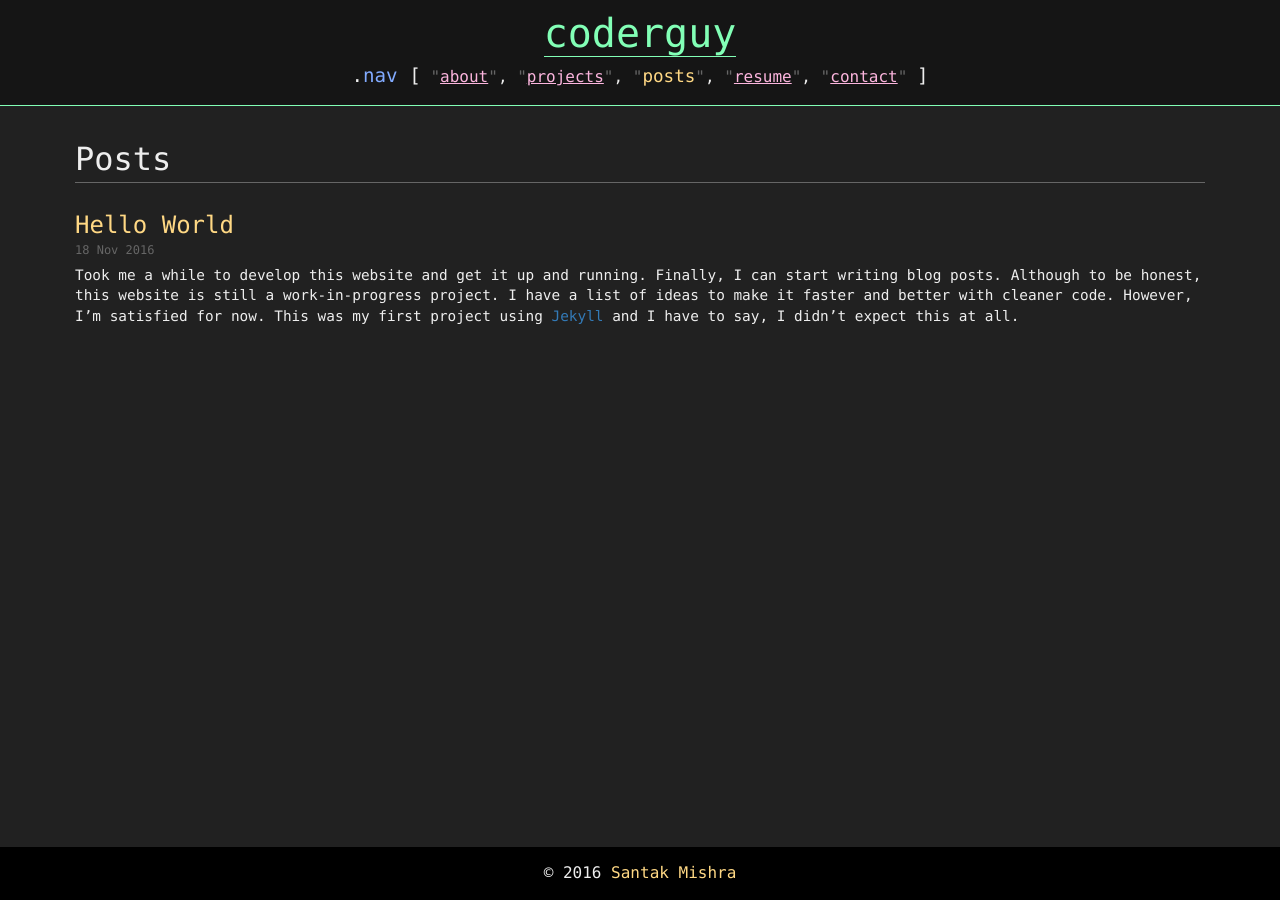
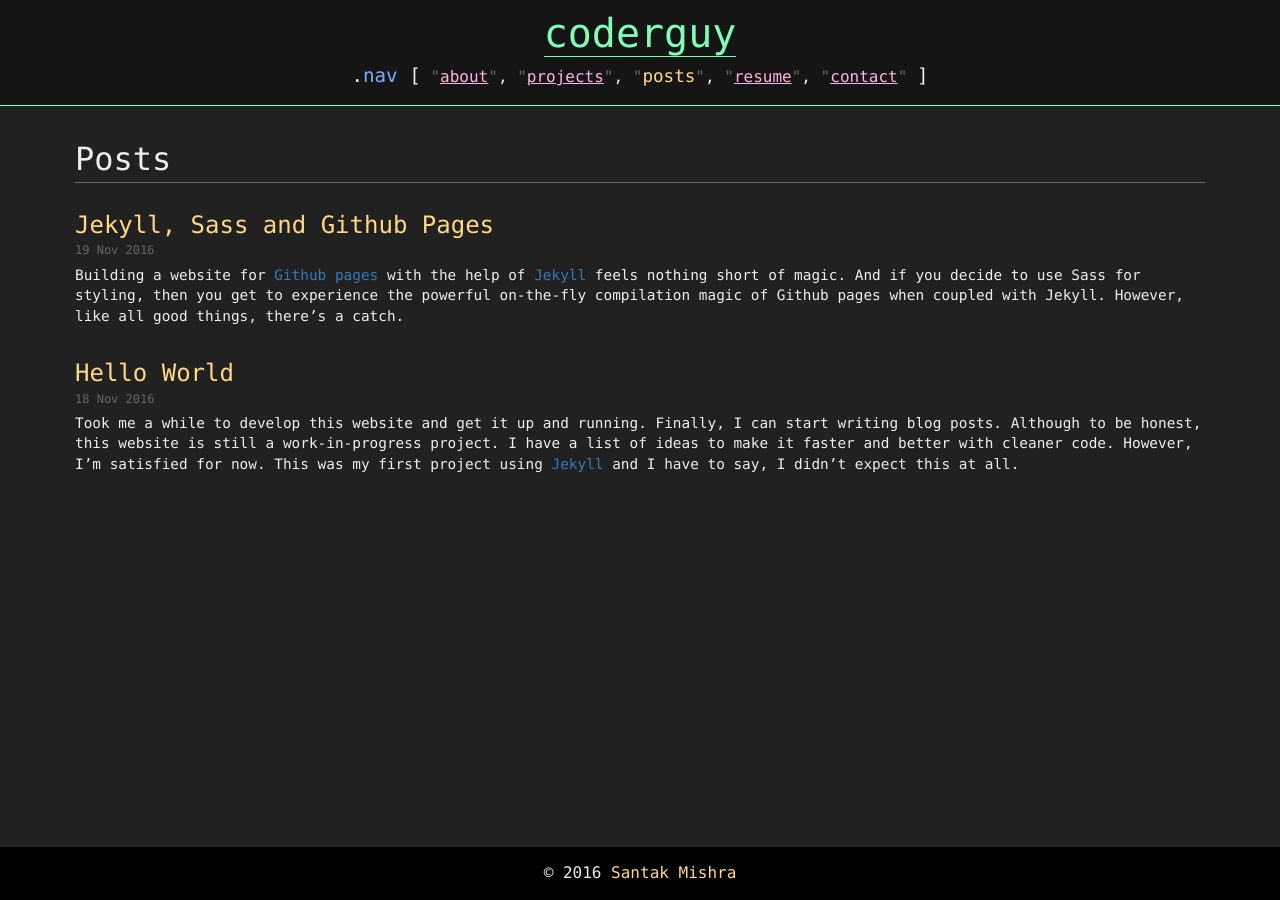
Before and after one commit to cod3rguy/cod3rguy.github.io, a Jekyll site: the page built from blog.html, in a window 1280 px wide. Built offline with Jekyll 4.4.1, drawn with Linux system fonts in a browser that asks for light colours; comment, search, counter and statistics services are not loaded.

Commit message:
Updated old post and added new

```diff
--- /dev/null
+++ b/_posts/2016-11-19-Jekyll-Sass-and-Github-Pages.md
@@ -0,0 +1,9 @@
+---
+title: Jekyll, Sass and Github Pages
+---
+
+Building a website for [Github pages] with the help of [Jekyll] feels nothing short of magic. And if you decide to use Sass for styling, then you get to experience the powerful on-the-fly compilation magic of Github pages when coupled with Jekyll. However, like all good things, there's a catch. <read-more>
+
+
+[Github pages]: https://pages.github.com
+[Jekyll]: https://jekyllrb.com/
```
Also changed, not shown: _drafts/Jekyll-Sass-and-Github-Pages.md (deleted, +0 -3 lines), _posts/2016-11-18-Hello-World.md (+11 -11 lines).
